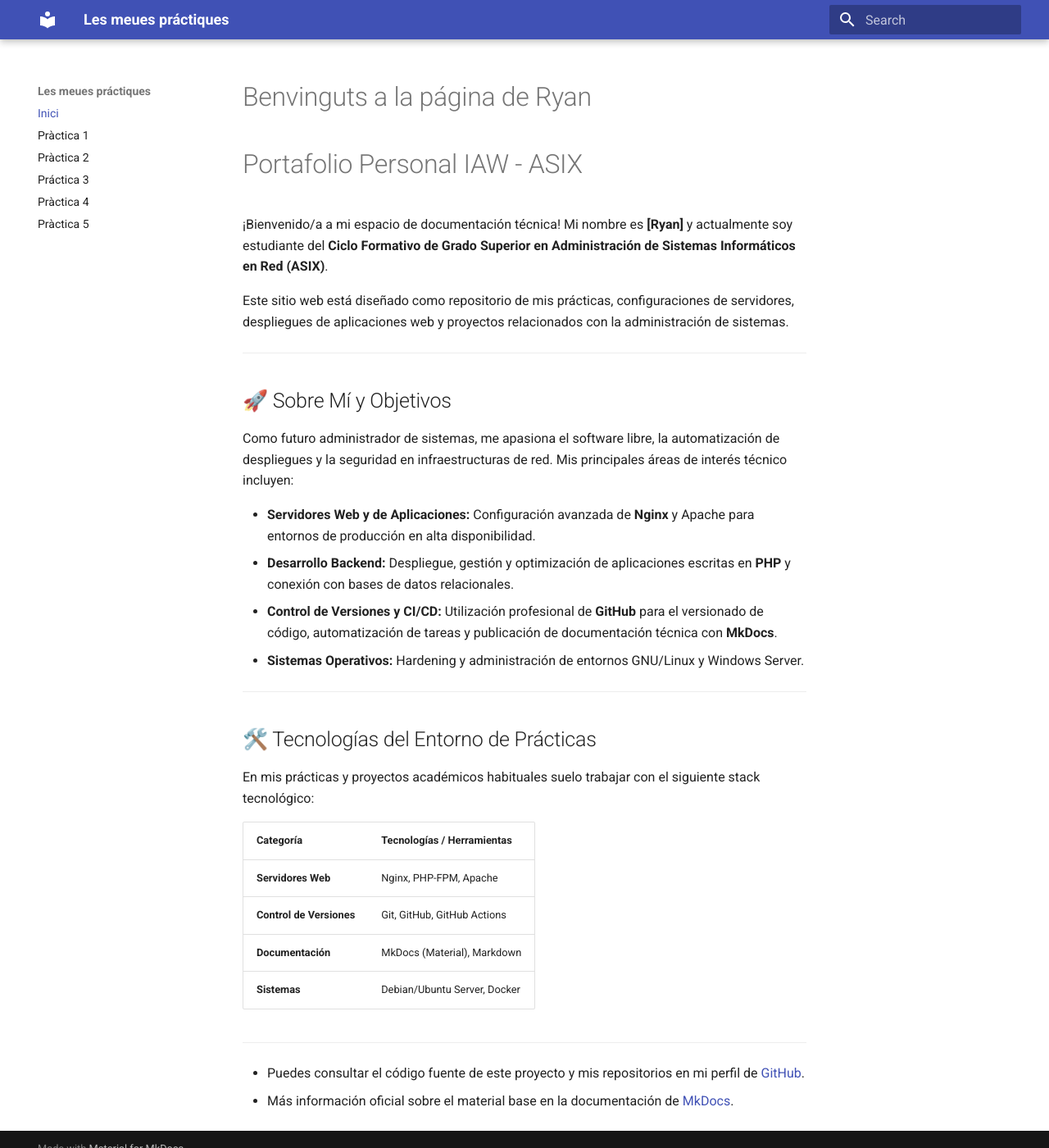
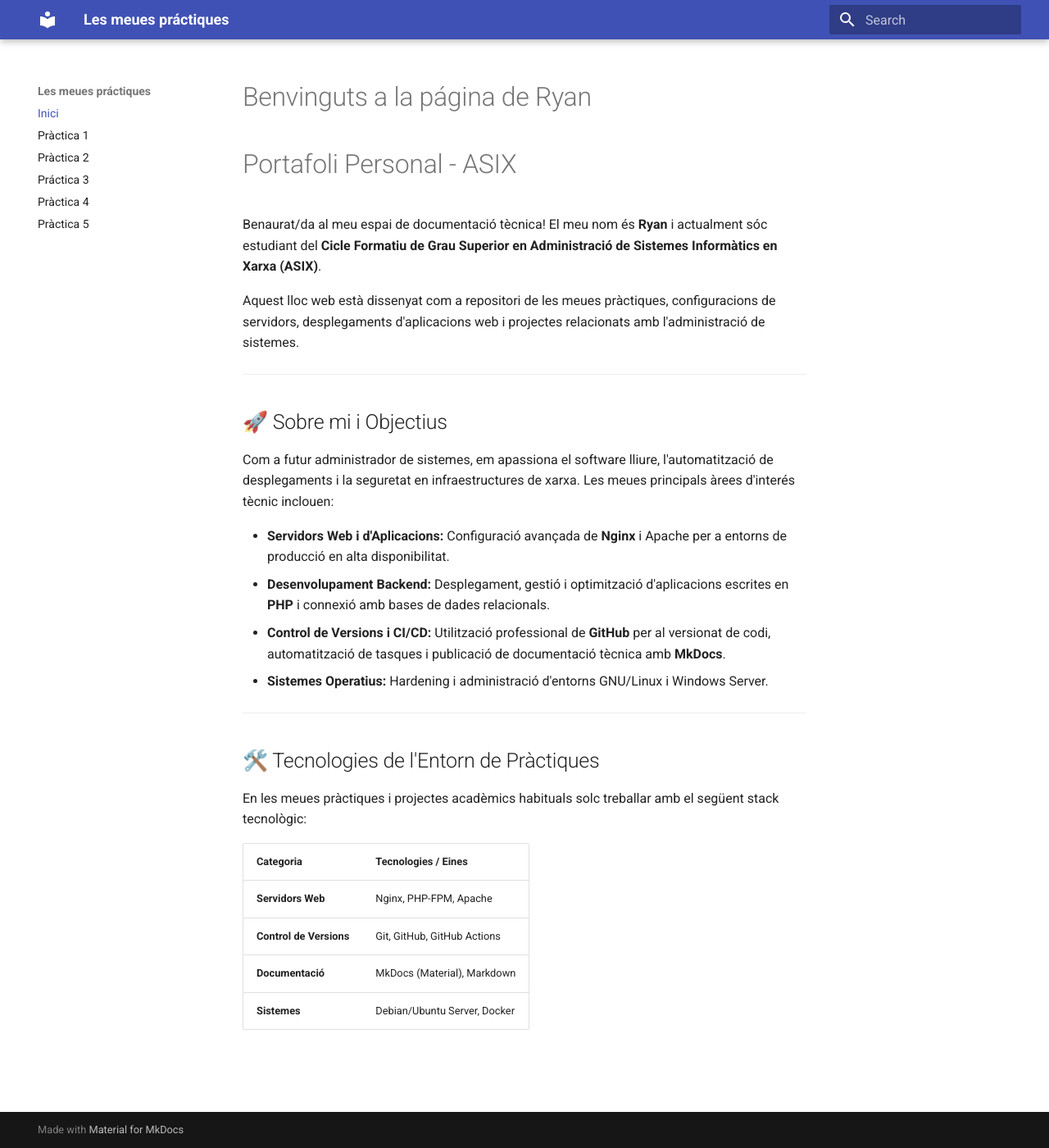
Before and after one commit to ryanwolf97/practica_mkdocs, an MkDocs documentation site: the page built from docs/index.md, in a window 1280 px wide and 1400 px high. Shown: the whole window at 82% size. Built offline with MkDocs 1.6.1 and Material for MkDocs 9.7.7, drawn with Linux system fonts in a browser that asks for light colours.

Commit message:
Translate index.md content to Valenciano
Updated the documentation to Catalan language and improved formatting.

```diff
--- a/docs/index.md
+++ b/docs/index.md
@@ -1,38 +1,31 @@
 # Benvinguts a la página de Ryan
 
-# Portafolio Personal IAW - ASIX
+# Portafoli Personal - ASIX
 
-¡Bienvenido/a a mi espacio de documentación técnica! Mi nombre es **[Ryan]** y actualmente soy estudiante del **Ciclo Formativo de Grado Superior en Administración de Sistemas Informáticos en Red (ASIX)**.
+Benaurat/da al meu espai de documentació tècnica! El meu nom és **Ryan** i actualment sóc estudiant del **Cicle Formatiu de Grau Superior en Administració de Sistemes Informàtics en Xarxa (ASIX)**.
 
-Este sitio web está diseñado como repositorio de mis prácticas, configuraciones de servidores, despliegues de aplicaciones web y proyectos relacionados con la administración de sistemas.
+Aquest lloc web està dissenyat com a repositori de les meues pràctiques, configuracions de servidors, desplegaments d'aplicacions web i projectes relacionats amb l'administració de sistemes.
 
 ---
 
-## 🚀 Sobre Mí y Objetivos
+## 🚀 Sobre mi i Objectius
 
-Como futuro administrador de sistemas, me apasiona el software libre, la automatización de despliegues y la seguridad en infraestructuras de red. Mis principales áreas de interés técnico incluyen:
+Com a futur administrador de sistemes, em apassiona el software lliure, l'automatització de desplegaments i la seguretat en infraestructures de xarxa. Les meues principals àrees d'interés tècnic inclouen:
 
-* **Servidores Web y de Aplicaciones:** Configuración avanzada de **Nginx** y Apache para entornos de producción en alta disponibilidad.
-* **Desarrollo Backend:** Despliegue, gestión y optimización de aplicaciones escritas en **PHP** y conexión con bases de datos relacionales.
-* **Control de Versiones y CI/CD:** Utilización profesional de **GitHub** para el versionado de código, automatización de tareas y publicación de documentación técnica con **MkDocs**.
-* **Sistemas Operativos:** Hardening y administración de entornos GNU/Linux y Windows Server.
+* **Servidors Web i d'Aplicacions:** Configuració avançada de **Nginx** i Apache per a entorns de producció en alta disponibilitat.
+* **Desenvolupament Backend:** Desplegament, gestió i optimització d'aplicacions escrites en **PHP** i connexió amb bases de dades relacionals.
+* **Control de Versions i CI/CD:** Utilització professional de **GitHub** per al versionat de codi, automatització de tasques i publicació de documentació tècnica amb **MkDocs**.
+* **Sistemes Operatius:** Hardening i administració d'entorns GNU/Linux i Windows Server.
 
 ---
 
-## 🛠️ Tecnologías del Entorno de Prácticas
+## 🛠️ Tecnologies de l'Entorn de Pràctiques
 
-En mis prácticas y proyectos académicos habituales suelo trabajar con el siguiente stack tecnológico:
+En les meues pràctiques i projectes acadèmics habituals solc treballar amb el següent stack tecnològic:
 
-| Categoría | Tecnologías / Herramientas |
+| Categoria | Tecnologies / Eines |
 | :--- | :--- |
-| **Servidores Web** | Nginx, PHP-FPM, Apache |
-| **Control de Versiones** | Git, GitHub, GitHub Actions |
-| **Documentación** | MkDocs (Material), Markdown |
-| **Sistemas** | Debian/Ubuntu Server, Docker |
-
----
-
-
-
-* Puedes consultar el código fuente de este proyecto y mis repositorios en mi perfil de [GitHub](https://github.com/tu-usuario-de-github).
-* Más información oficial sobre el material base en la documentación de [MkDocs](https://www.mkdocs.org/).
+| **Servidors Web** | Nginx, PHP-FPM, Apache |
+| **Control de Versions** | Git, GitHub, GitHub Actions |
+| **Documentació** | MkDocs (Material), Markdown |
+| **Sistemes** | Debian/Ubuntu Server, Docker |
```
